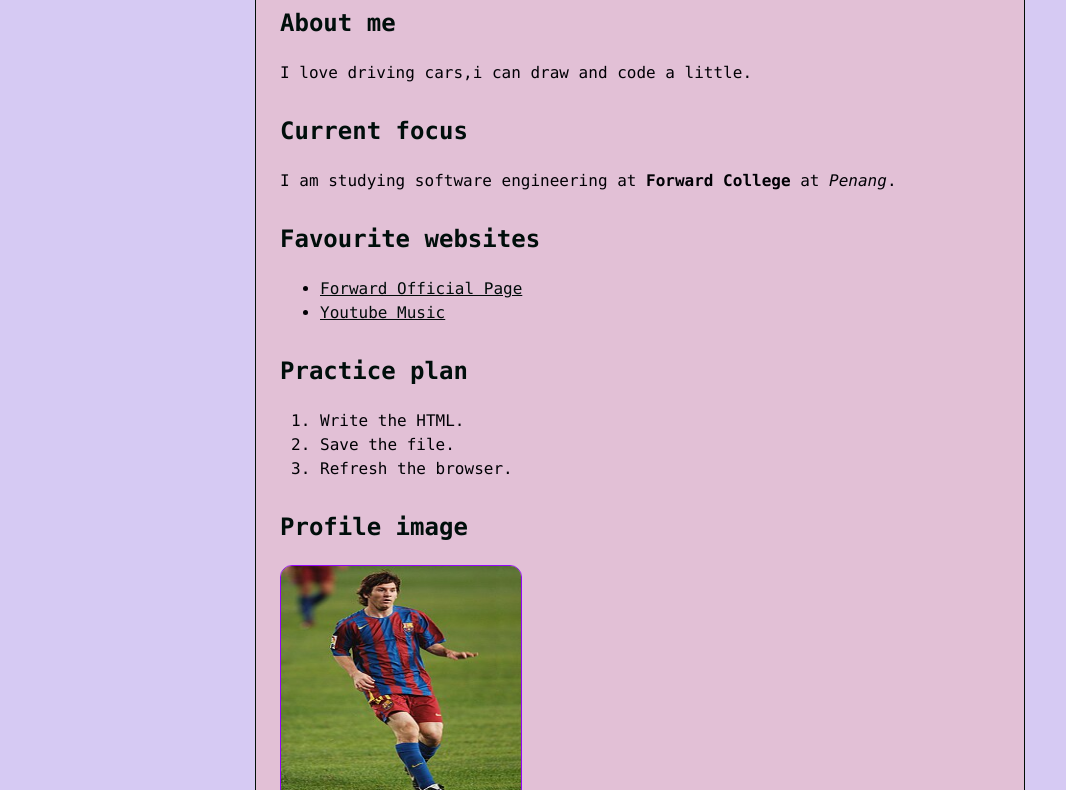
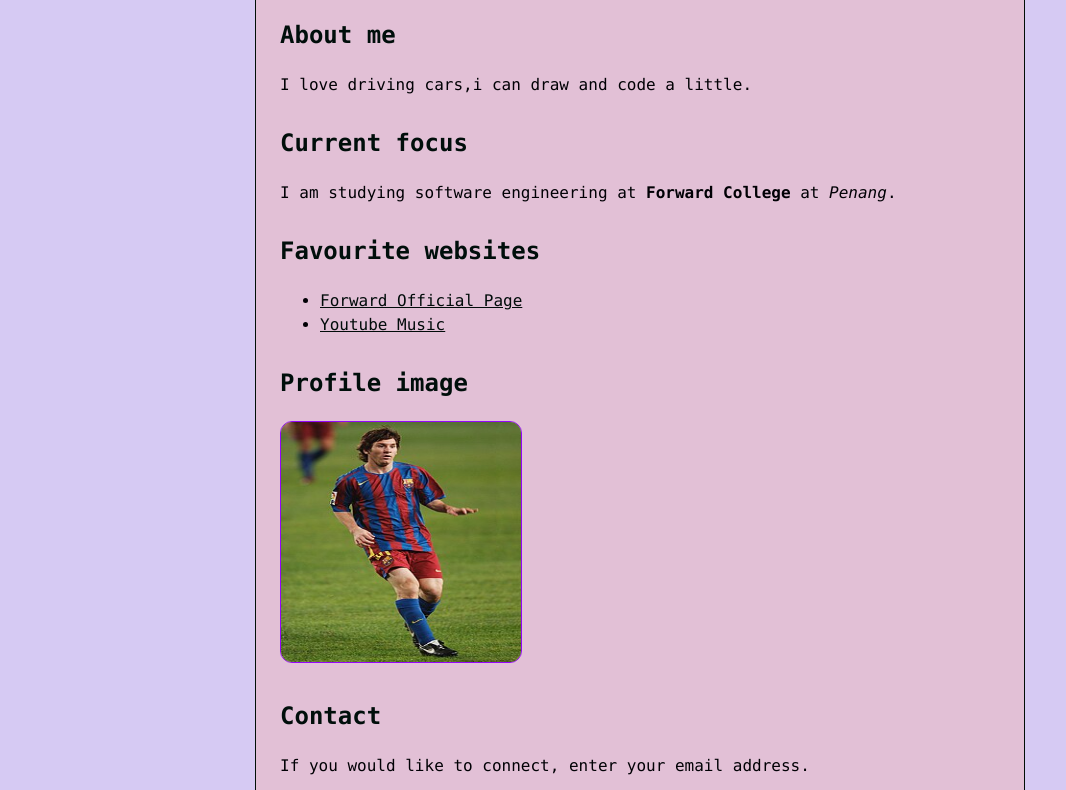
Before and after one commit to Prasad2008p/html-css, a plain HTML site: page style-profile-page/index.html in a window 1280 px wide. Shown: the part 125-915 px from the top of the page, without its empty margins (0-1066 px from the left). Drawn offline with Linux system fonts and the light colour scheme.

Commit message:
index.html

```diff
--- a/style-profile-page/index.html
+++ b/style-profile-page/index.html
@@ -9,8 +9,8 @@
 </head>
 
 <body>
-    <h1>Prasad A/L Tharmaraj</h1>
     <main class="resource-card">
+        <h1>Prasad A/L Tharmaraj</h1>
         <h2>About me</h2>
         </p class="summary">I love driving cars,i can draw and code a little.</p>
 
@@ -23,11 +23,6 @@
             <li><a href="https://www.forward.edu.my/">Forward Official Page</a></li>
             <li><a href="https://music.youtube.com/">Youtube Music</a></li>
         </ul>
-        <h2>Practice plan</h2>
-        <ol>
-            <li>Write the HTML.</li>
-            <li>Save the file.</li>
-            <li>Refresh the browser.</li>
         </ol>
         <h2>Profile image</h2>
         <img src="Leo_messi_barce_2005.png" alt="Leo Messi during barca at the year 2005" width="240" height="240">
```
